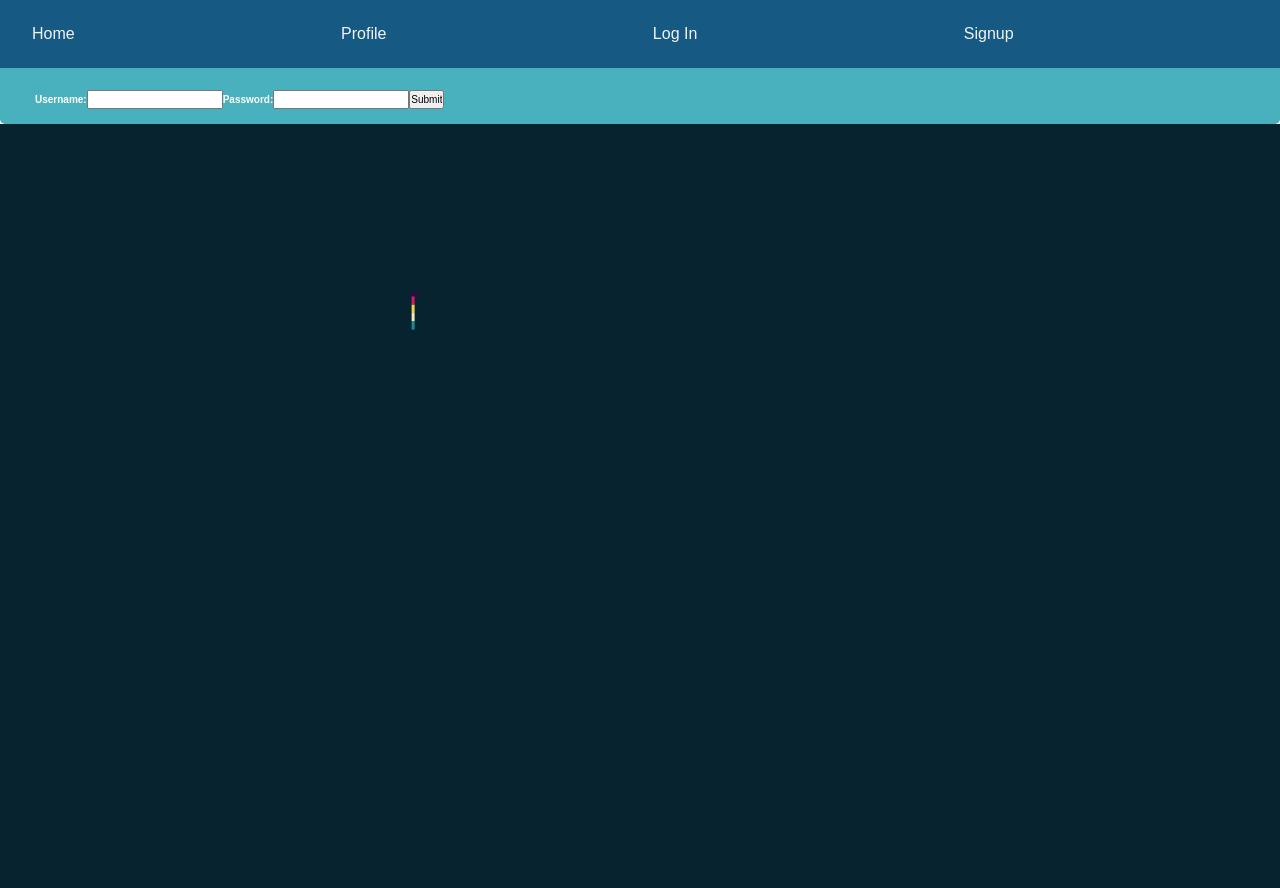
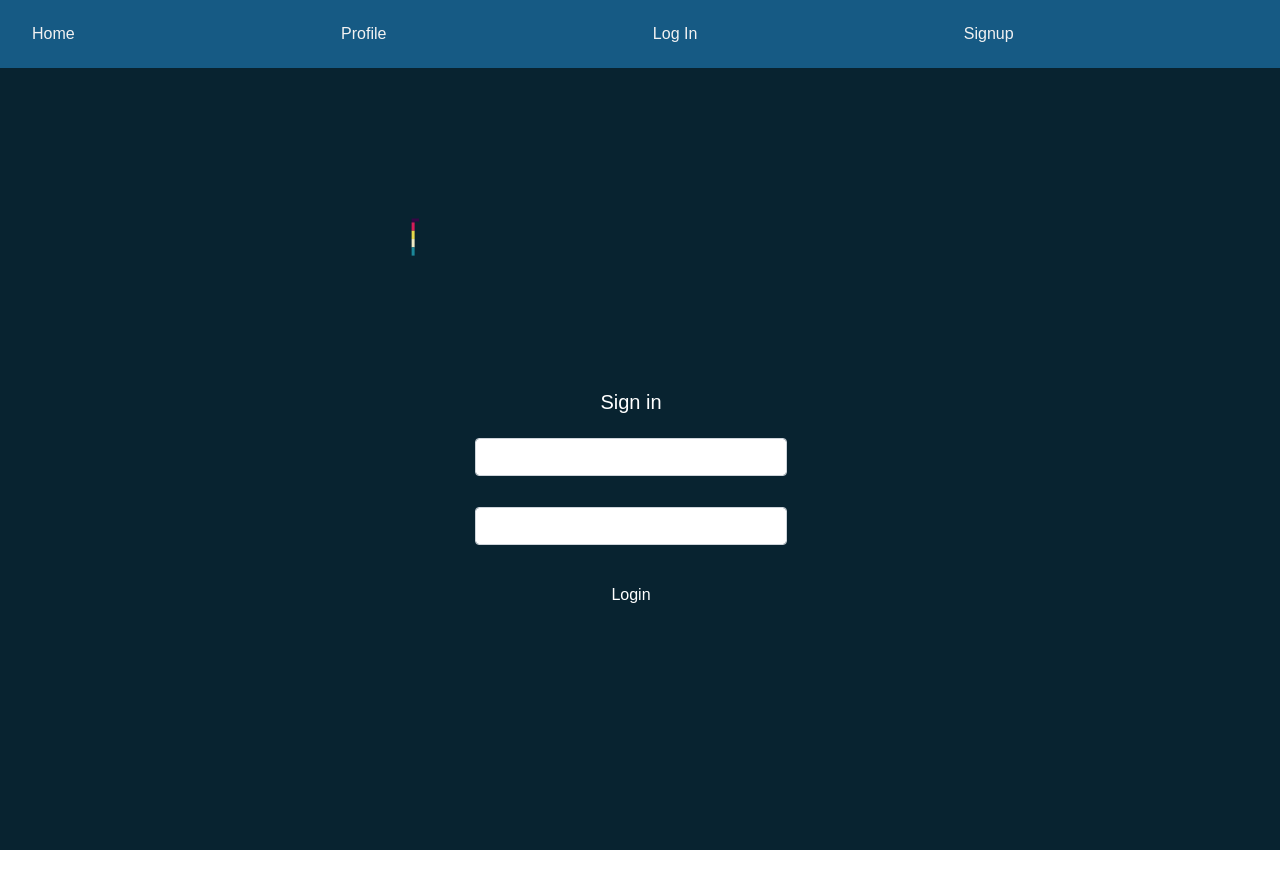
Before and after one commit to locky5/Mood-App-Frontend, a React (Create React App) app: page /login in a window 1280 px wide. Shown: the top 888 px of the page. After the commit the page ends 850 px from the top, so only its background shows below. Built offline with nearby package versions, Linux system fonts and the light colour scheme; no server answers.

Commit message:
styling sign up

```diff
--- a/package.json
+++ b/package.json
@@ -5,6 +5,7 @@
   "dependencies": {
     "canvasjs": "^1.8.1",
     "chart.js": "^2.8.0",
+    "mdbreact": "^4.18.1",
     "react": "^16.8.6",
     "react-chartkick": "^0.3.2",
     "react-dom": "^16.8.6",
--- a/src/App.css
+++ b/src/App.css
@@ -444,3 +444,12 @@ svg {
   padding-left: 10px;
   padding-right: 20px;
 }
+
+
+.col-md-6 {
+  -ms-flex: 0 0 50%;
+  flex: 0 0 50%;
+  max-width: 30%;
+  margin-top: 300px;
+  margin-left: 390px;
+}
--- a/src/components/LoginForm.js
+++ b/src/components/LoginForm.js
@@ -1,4 +1,5 @@
 import React from 'react'
+import { MDBContainer, MDBRow, MDBCol, MDBInput, MDBBtn } from 'mdbreact';
 
 class LoginForm extends React.Component {
 
@@ -43,29 +44,6 @@ class LoginForm extends React.Component {
   render() {
     return (
       <div>
-        <div id="login">
-          <form
-            className='form-signin' onSubmit={this.handleSubmit}
-          >
-            Username:
-            <input
-              type="text"
-              name="username"
-              onChange={this.handleChange}
-            />
-            Password:
-            <input
-              type="text"
-              name="password"
-              onChange={this.handleChange}
-            />
-            <input
-              type="submit"
-              value="Submit"
-            >
-            </input>
-          </form>
-        </div>
         {/* <img id="gif" src="https://i.imgur.com/7cCWmGI.gif"/> */}
         <div>
           <svg width="100%"
@@ -93,6 +71,45 @@ class LoginForm extends React.Component {
                 className="text-copy"></use>
             </g>
           </svg>
+          <div id="login">
+          <MDBContainer>
+            <MDBRow>
+              <MDBCol md="6">
+                <form className='form-signin' onSubmit={this.handleSubmit}>
+                  <p className="h5 text-center mb-4">Sign in</p>
+                  <div className="grey-text">
+                    <MDBInput
+                      icon="envelope"
+                      group
+                      type="username"
+                      validate
+                      error="wrong"
+                      success="right"
+                      name="username"
+                      onChange={this.handleChange}
+                    />
+                    <MDBInput
+                      icon="lock"
+                      group
+                      type="password"
+                      validate
+                      name="password"
+                      onChange={this.handleChange}
+                    />
+                  </div>
+                  <div className="text-center">
+                    <MDBBtn
+                      type="submit"
+                      value="Submit"
+                      style={{color: "white"}}
+                    >Login
+                    </MDBBtn>
+                  </div>
+                </form>
+              </MDBCol>
+            </MDBRow>
+          </MDBContainer>
+          </div>
         </div>
       </div>
     )
--- a/src/components/SignupForm.js
+++ b/src/components/SignupForm.js
@@ -1,4 +1,5 @@
 import React from 'react'
+import { MDBContainer, MDBRow, MDBCol, MDBInput, MDBBtn } from 'mdbreact';
 
 class SignupForm extends React.Component {
 
@@ -43,13 +44,6 @@ class SignupForm extends React.Component {
   render() {
     return (
       <div>
-      <div id="signup">
-        <form onSubmit={this.handleSubmit}>
-          Username: <input name="username" value={this.state.username} onChange={this.handleChange} />
-          Password: <input name="password" type="password" value={this.state.password} onChange={this.handleChange} />
-          <input type="submit" value="Submit"></input>
-        </form>
-      </div>
         <div>
           <svg width="100%"
               height="100%"
@@ -76,6 +70,45 @@ class SignupForm extends React.Component {
                 className="text-copy"></use>
             </g>
           </svg>
+          <div id="login">
+          <MDBContainer>
+            <MDBRow>
+              <MDBCol md="6">
+                <form className='form-signin' onSubmit={this.handleSubmit}>
+                  <p className="h5 text-center mb-4">Sign Up</p>
+                  <div className="grey-text">
+                    <MDBInput
+                      icon="envelope"
+                      group
+                      type="username"
+                      validate
+                      error="wrong"
+                      success="right"
+                      name="username"
+                      onChange={this.handleChange}
+                    />
+                    <MDBInput
+                      icon="lock"
+                      group
+                      type="password"
+                      validate
+                      name="password"
+                      onChange={this.handleChange}
+                    />
+                  </div>
+                  <div className="text-center">
+                    <MDBBtn
+                      type="submit"
+                      value="Submit"
+                      style={{color: "white"}}
+                    >Go!
+                    </MDBBtn>
+                  </div>
+                </form>
+              </MDBCol>
+            </MDBRow>
+          </MDBContainer>
+          </div>
         </div>
       </div>
     )
--- a/src/containers/Graph.js
+++ b/src/containers/Graph.js
@@ -90,10 +90,11 @@ export default class Graph extends React.Component {
                   </div>
               )
               :
-              <div>
-                <p>None Yet... Start Posting!</p>
-                <Link to='/posts'>Posts
-                </Link>
+              <div className="no-posts" style={{marginLeft: '580px'}}>
+                <p style={{marginLeft: "80px"}}>None Yet...</p>
+                <img src="https://valleyrecovery.com/wp-content/uploads/2015/09/why.jpg" style={{width: "30%"}}/>
+                <br></br>
+                <p style={{marginLeft: "80px"}}>Start <Link to='/posts'> Posting! </Link></p>
               </div>
               }
             </div>
```
Also changed, not shown: 1 other file (tests, documents, lock files or other folders). Lines whose indentation alone changed are shown as unchanged.
